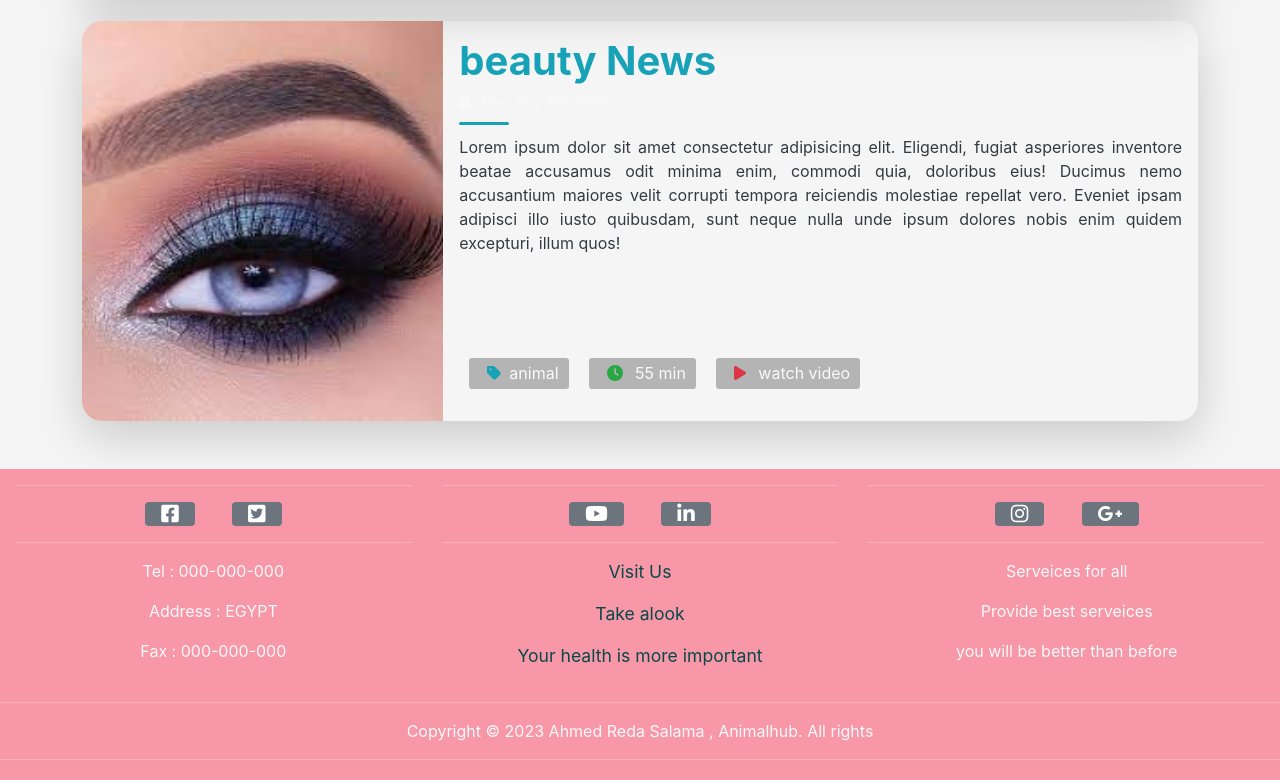
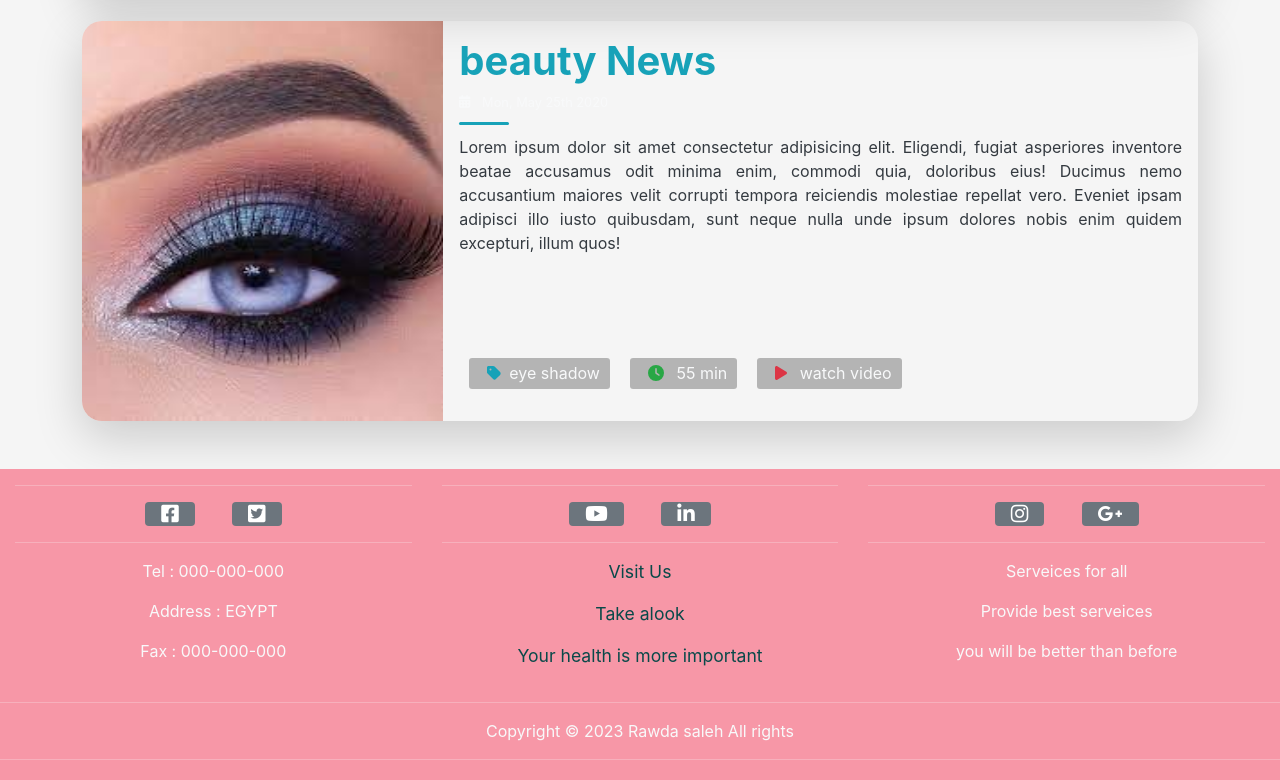
Before and after one commit to rawda212/Makeup, a plain HTML site: page index.html in a window 1280 px wide. Shown: the part 7079-7859 px from the top of the page. Drawn offline with nearby package versions, Linux system fonts and the light colour scheme; a web font is replaced by a local one.

Commit message:
Update index.html

```diff
--- a/index.html
+++ b/index.html
@@ -502,7 +502,7 @@
                 iusto quibusdam, sunt neque nulla unde ipsum dolores nobis enim quidem excepturi, illum quos!
               </p>
               <ul class="text-light d-flex list-unstyled text-center">
-                <li class="list-item"> <svg class="svg-inline--fa fa-tag mx-2 text-info" aria-hidden="true" focusable="false" data-prefix="fas" data-icon="tag" role="img" xmlns="http://www.w3.org/2000/svg" viewBox="0 0 448 512" data-fa-i2svg=""><path fill="currentColor" d="M0 80V229.5c0 17 6.7 33.3 18.7 45.3l176 176c25 25 65.5 25 90.5 0L418.7 317.3c25-25 25-65.5 0-90.5l-176-176c-12-12-28.3-18.7-45.3-18.7H48C21.5 32 0 53.5 0 80zm112 32a32 32 0 1 1 0 64 32 32 0 1 1 0-64z"></path></svg><!-- <i class="fas fa-tag mx-2 text-info"></i> Font Awesome fontawesome.com -->animal</li>
+                <li class="list-item"> <svg class="svg-inline--fa fa-tag mx-2 text-info" aria-hidden="true" focusable="false" data-prefix="fas" data-icon="tag" role="img" xmlns="http://www.w3.org/2000/svg" viewBox="0 0 448 512" data-fa-i2svg=""><path fill="currentColor" d="M0 80V229.5c0 17 6.7 33.3 18.7 45.3l176 176c25 25 65.5 25 90.5 0L418.7 317.3c25-25 25-65.5 0-90.5l-176-176c-12-12-28.3-18.7-45.3-18.7H48C21.5 32 0 53.5 0 80zm112 32a32 32 0 1 1 0 64 32 32 0 1 1 0-64z"></path></svg><!-- <i class="fas fa-tag mx-2 text-info"></i> Font Awesome fontawesome.com -->eye shadow</li>
                 <li class="list-item"> <svg class="svg-inline--fa fa-clock mx-2 text-success" aria-hidden="true" focusable="false" data-prefix="fas" data-icon="clock" role="img" xmlns="http://www.w3.org/2000/svg" viewBox="0 0 512 512" data-fa-i2svg=""><path fill="currentColor" d="M256 0a256 256 0 1 1 0 512A256 256 0 1 1 256 0zM232 120V256c0 8 4 15.5 10.7 20l96 64c11 7.4 25.9 4.4 33.3-6.7s4.4-25.9-6.7-33.3L280 243.2V120c0-13.3-10.7-24-24-24s-24 10.7-24 24z"></path></svg><!-- <i class="fas fa-clock mx-2 text-success"></i> Font Awesome fontawesome.com --> 55 min</li>
                 <li class="list-item"> <svg class="svg-inline--fa fa-play mx-2 text-danger" aria-hidden="true" focusable="false" data-prefix="fas" data-icon="play" role="img" xmlns="http://www.w3.org/2000/svg" viewBox="0 0 384 512" data-fa-i2svg=""><path fill="currentColor" d="M73 39c-14.8-9.1-33.4-9.4-48.5-.9S0 62.6 0 80V432c0 17.4 9.4 33.4 24.5 41.9s33.7 8.1 48.5-.9L361 297c14.3-8.7 23-24.2 23-41s-8.7-32.2-23-41L73 39z"></path></svg><!-- <i class="fas fa-play mx-2 text-danger "></i> Font Awesome fontawesome.com --> watch video </li>
               </ul>
@@ -553,7 +553,7 @@
       </div>
     </div>
     <hr class="border-top border-3 border-light my-3">
-    <span class="text-center d-block title container px-5">Copyright © 2023 Ahmed Reda Salama , Animalhub. All rights</span>
+    <span class="text-center d-block title container px-5">Copyright © 2023 Rawda saleh All rights</span>
     <hr class="border-top border-3 border-light ">
     <!-- /footer -->
 
```
